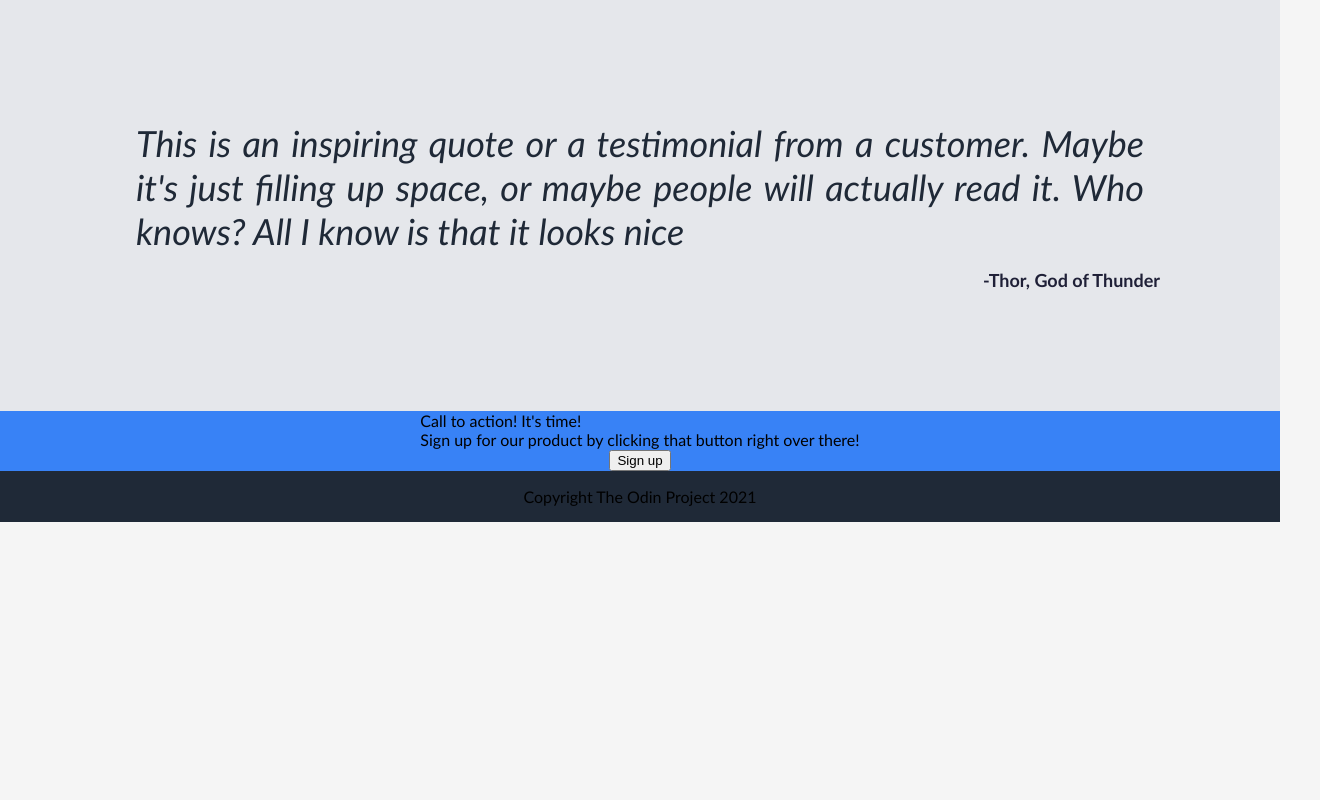
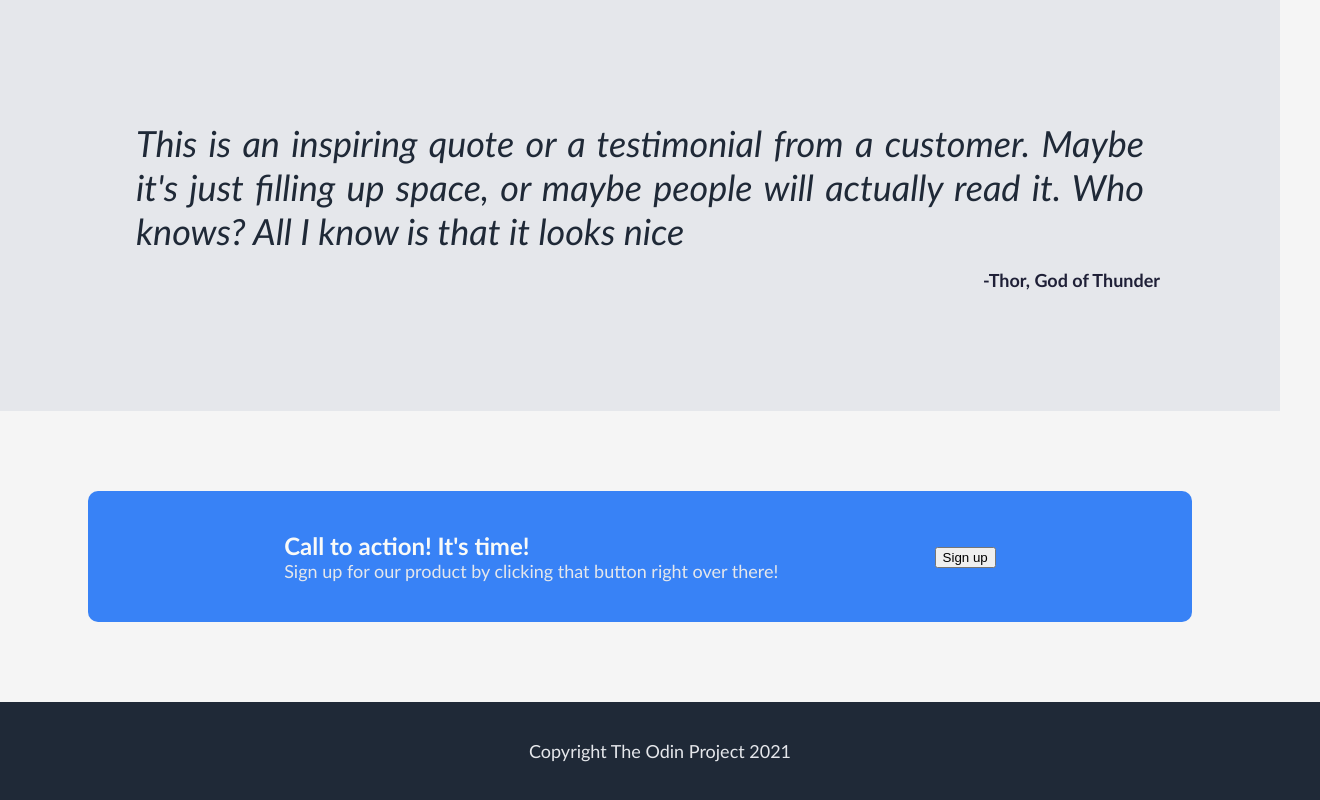
Before and after one commit to itsnbal/odin_landing_page, a plain HTML site: page index.html in a window 1280 px wide. Shown: the part 1045-1845 px from the top of the page, 1320 px wide, since content can reach past the window. Before the commit the page ends 1567 px from the top, so only its background shows below. Drawn offline with Linux system fonts and the light colour scheme.

Commit message:
terminei mas esqueci dos botões!

```diff
--- a/styles.css
+++ b/styles.css
@@ -7,7 +7,6 @@ body {
     width: 100%;
     justify-content: space-between;
 }
-
 /* First block */
 .container-1 {
     background-color: #1f2937;
@@ -138,19 +137,36 @@ body {
         color: #1F2037;
         text-align:center;
     }
-
+/* Fourth block */
 .container-4 {
     background-color: #3882F6;
     display: flex;
-    flex-direction: column;
-    justify-content: center;
+    justify-content: space-evenly;
     align-items: center;
-
+    margin: 80px auto;
+    padding:40px;
+    width: 80%;
+    border-radius: 10px;
 }
+    .Call-action{
+        font-size: 24px;
+        font-weight: 600;
+        color: #F9FAF8;
+    }
+    .texto-call-action{
+        font-size: 18px;
+        color: #E5E7EB;
+    }
 
 footer {
     background-color: #1f2937;
     display: flex;
     justify-content: center;
     align-items: center;
+    width: 100%;
+    padding: 20px;
 }
+    footer p {
+        font-size: 18px;
+        color: #E5E7EB;
+    }
```
